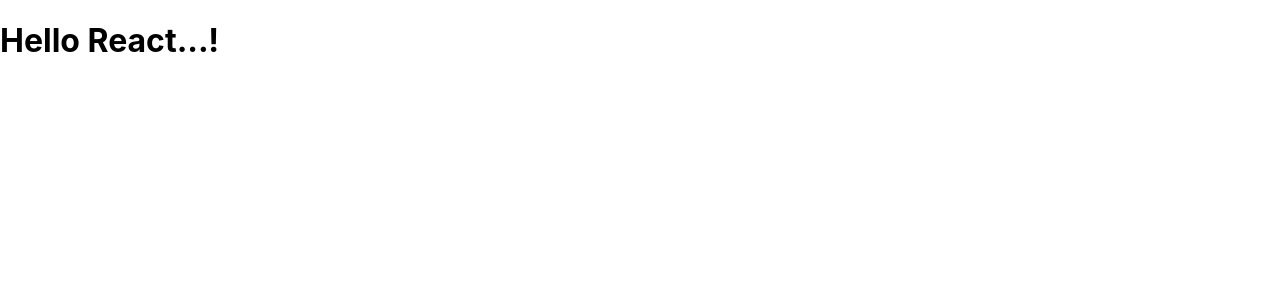
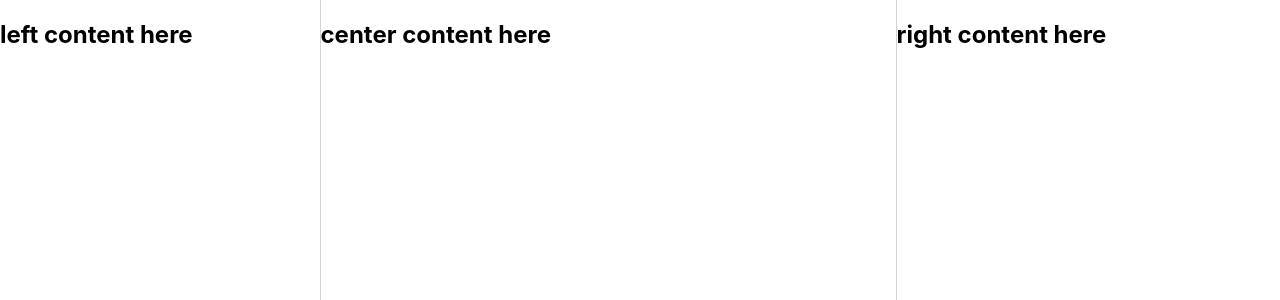
Before and after one commit to BagoriaKhushboo/twitter-kh, a React (Create React App) app in the folder twitter/: page / in a window 1280 px wide. Shown: the top 300 px of the page. Built offline with nearby package versions, Linux system fonts and the light colour scheme.

Commit message:
create with pages and components

```diff
--- a/twitter/src/App.js
+++ b/twitter/src/App.js
@@ -1,6 +1,6 @@
 
 function App() {
-  return <h1> Hello React...!</h1>
+  return <h1> Hello React...it's time to start!</h1>
 }
 
 export default App;
--- /dev/null
+++ b/twitter/src/components/Home/Center/CenterContent.js
@@ -0,0 +1,8 @@
+
+
+function CenterContent(){
+    return (
+<h2>center content here</h2>
+    );
+}
+export default CenterContent;
--- /dev/null
+++ b/twitter/src/components/Home/Left/LeftContent.js
@@ -0,0 +1,6 @@
+function LeftContent(){
+    return (
+<h2>left content here</h2>
+    );
+}
+export default LeftContent;
--- /dev/null
+++ b/twitter/src/components/Home/Right/RightContent.js
@@ -0,0 +1,6 @@
+function RightContent(){
+    return (
+<h2>right content here</h2>
+    );
+}
+export default RightContent;
--- a/twitter/src/index.js
+++ b/twitter/src/index.js
@@ -2,12 +2,14 @@ import React from 'react';
 import ReactDOM from 'react-dom/client';
 import './index.css';
 import App from './App';
+import Home from './pages/Home/Home';
 import reportWebVitals from './reportWebVitals';
 
 const root = ReactDOM.createRoot(document.getElementById('root'));
 root.render(
   <React.StrictMode>
-    <App />
+    <Home />
+
   </React.StrictMode>
 );
 
--- /dev/null
+++ b/twitter/src/pages/Home/Home.css
@@ -0,0 +1,15 @@
+.home{
+    display: flex;
+    height: 100vh;
+}
+.leftContainer{
+width: 25%;
+}
+.centerContainer{
+width: 45%;
+border-left: 1px solid lightgray;
+border-right: 1px solid lightgray;
+}
+.rightContainer{
+width: 30%;
+}
--- /dev/null
+++ b/twitter/src/pages/Home/Home.js
@@ -0,0 +1,25 @@
+import CenterContent from '../../components/Home/Center/CenterContent';
+import LeftContent from '../../components/Home/Left/LeftContent';
+import RightContent from '../../components/Home/Right/RightContent';
+import './Home.css';
+
+function Home() {
+    return (
+      <div className='home'>
+        <div className='leftContainer'>
+          <LeftContent/>
+        </div>
+        <div className='centerContainer'>
+          <CenterContent/>
+        </div>
+        <div className='rightContainer'>
+          <RightContent/>
+        </div>
+      </div>
+    );
+
+}
+
+
+
+  export default Home;
```
Also changed, not shown: twitter/src/components/Home/Center/CenterContent.css (added), twitter/src/components/Home/Left/LeftContent.css (added), twitter/src/components/Home/Right/RightContent.css (added).
